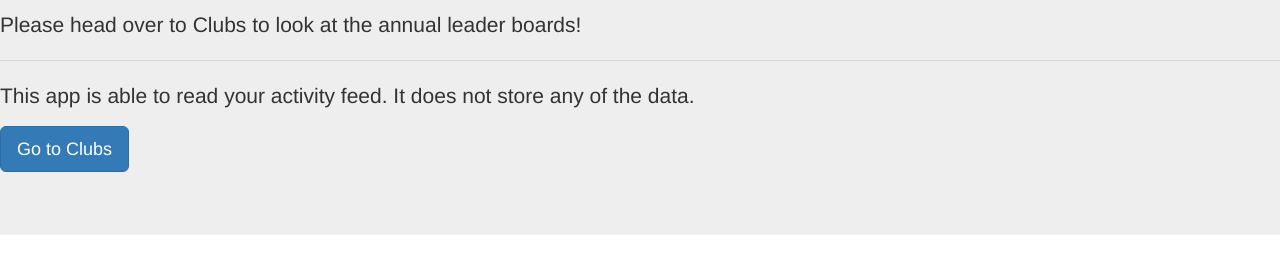
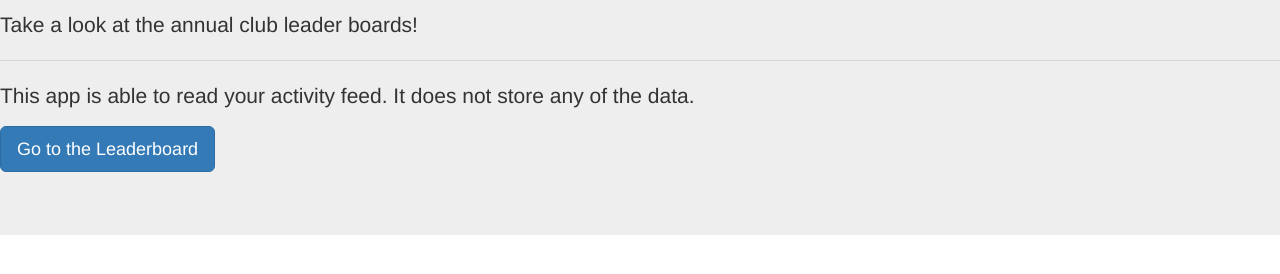
Before and after one commit to antipodos/stravalead, a Flask app: page / in a window 1280 px wide. Shown: the part 209-483 px from the top of the page. Run offline with Flask 2, Linux system fonts and the light colour scheme; the visitor is signed in with stand-in values (Sample User, id 1); some libraries are stand-ins or nearby versions.

Commit message:
fix 404, fix readme

```diff
--- a/templates/index.html
+++ b/templates/index.html
@@ -5,11 +5,11 @@
     {% if user %}
 
       <h1 class="display-4">Hello, {{ user.firstname }}!</h1>
-      <p class="lead">Please head over to Clubs to look at the annual leader boards!</p>
+      <p class="lead">Take a look at the annual club leader boards!</p>
       <hr class="my-4">
       <p>This app is able to read your activity feed. It does not store any of the data.</p>
       <p class="lead">
-        <a class="btn btn-primary btn-lg" href="/clubs" role="button">Go to Clubs</a>
+        <a class="btn btn-primary btn-lg" href="/leaderboard" role="button">Go to the Leaderboard</a>
       </p>
 
     {% else %}
```
Also changed, not shown: README.md.
